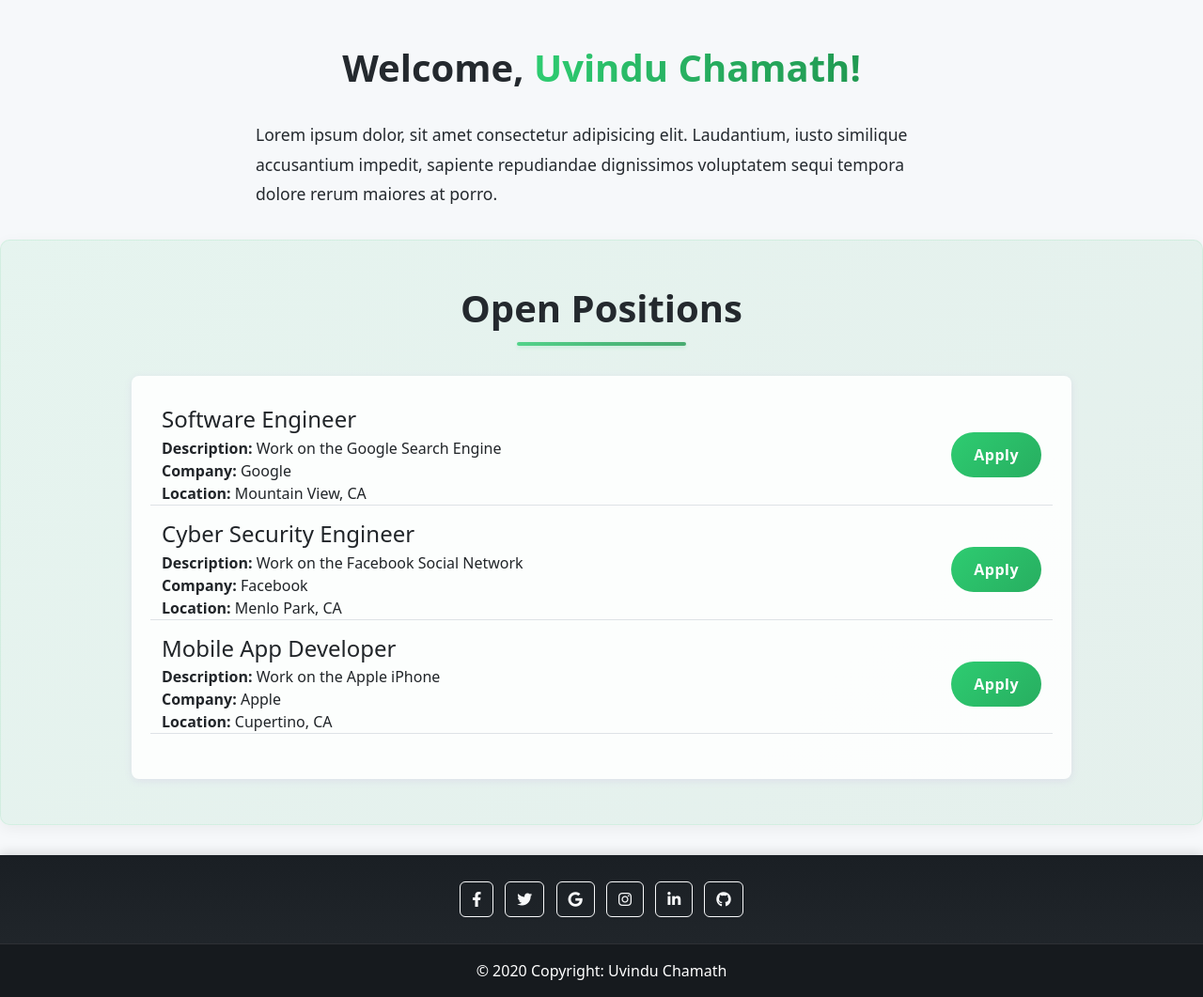
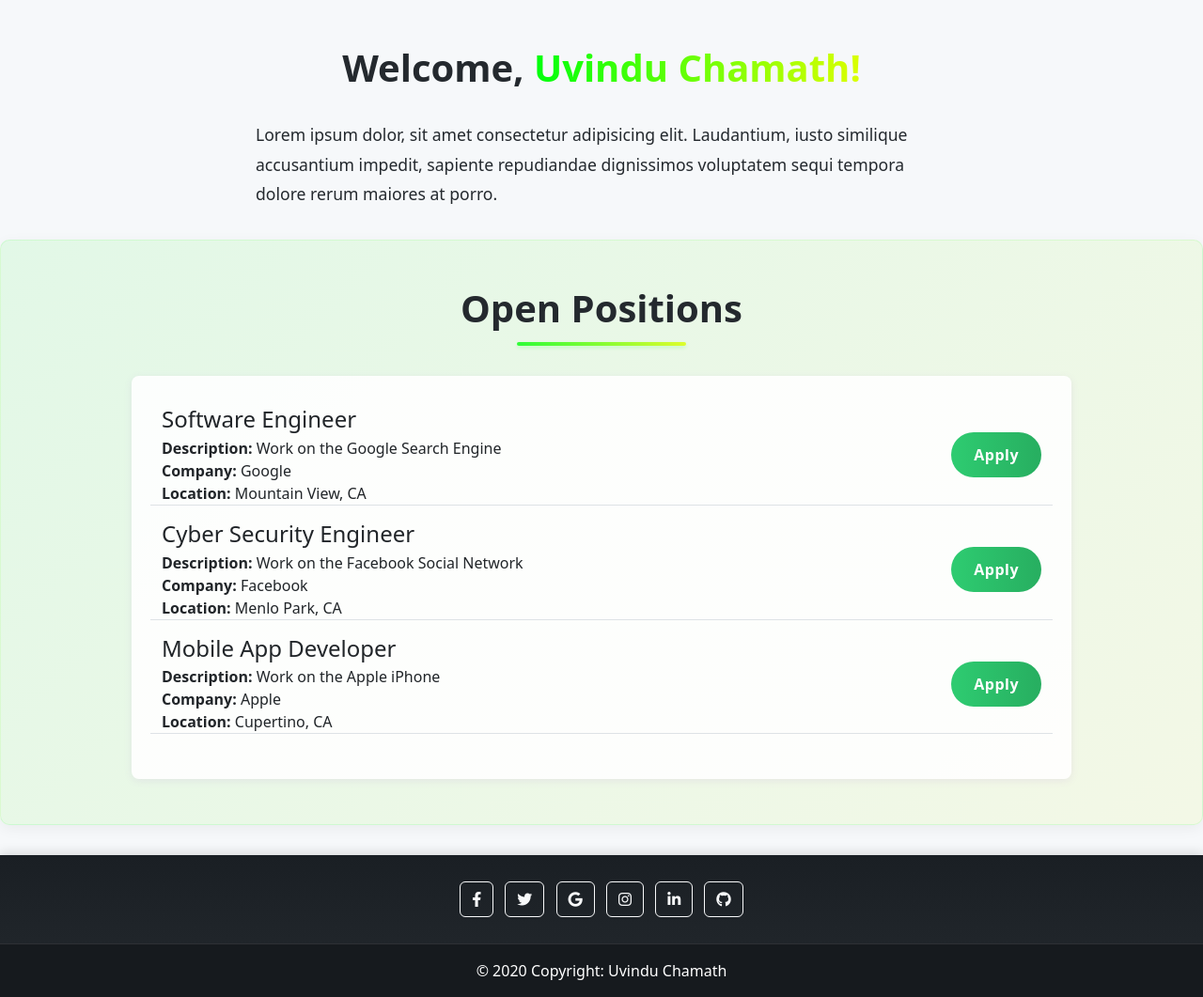
Before and after one commit to Uvindu-Chamath/my-website, a Flask app: page / in a window 1280 px wide. Shown: the part 70-1131 px from the top of the page at 94% size. Run offline with Flask 3, Linux system fonts and the light colour scheme.

Commit message:
refactor styling for buttons and navigation; updated gradients and hover effects for improved consistency

```diff
--- a/templates/home.html
+++ b/templates/home.html
@@ -29,7 +29,7 @@
         }
 
         .welcome span {
-            background: linear-gradient(90deg, #2ecc71 0%, #27ae60 50%, #219a52 100%);
+            background: linear-gradient(90deg, rgba(0,255,12,1) 0%, rgba(219,255,0,1) 100%);
             -webkit-background-clip: text;
             background-clip: text;
             color: transparent;
@@ -47,14 +47,13 @@
         .jobs-section {
             padding: 3rem 0;
             background: linear-gradient(135deg,
-                rgba(46, 204, 113, 0.08) 0%,
-                rgba(39, 174, 96, 0.08) 50%,
-                rgba(33, 154, 82, 0.08) 100%
+                rgba(0,255,12,0.08) 0%,
+                rgba(219,255,0,0.08) 100%
             );
             margin: 2rem 0;
             box-shadow: 0 4px 15px rgba(0,0,0,0.05);
             border-radius: 10px;
-            border: 1px solid rgba(46, 204, 113, 0.1);
+            border: 1px solid rgba(0,255,12,0.1);
         }
 
         .section-title {
@@ -75,10 +74,10 @@
             transform: translateX(-50%);
             width: 180px;
             height: 4px;
-            background: linear-gradient(90deg, #2ecc71 0%, #27ae60 50%, #219a52 100%);
+            background: linear-gradient(90deg, rgba(0,255,12,1) 0%, rgba(219,255,0,1) 100%);
             border-radius: 2px;
             opacity: 0.8;
-            box-shadow: 0 2px 4px rgba(46, 204, 113, 0.2);
+            box-shadow: 0 2px 4px rgba(0,255,12,0.2);
         }
 
         @keyframes pulse {
@@ -93,7 +92,7 @@
         }
 
         .btn-custom {
-            background: linear-gradient(135deg, #2ecc71 0%, #27ae60 100%);
+            background: linear-gradient(90deg, rgba(0,255,12,1) 0%, rgba(219,255,0,1) 100%);
             border: none;
             color: white;
             padding: 0.75rem 2rem;
@@ -110,9 +109,9 @@
         }
 
         .btn-custom:hover {
-            background: linear-gradient(135deg, #27ae60 0%, #219a52 100%);
+            background: linear-gradient(90deg, rgba(0,255,12,0.9) 0%, rgba(219,255,0,0.9) 100%);
             transform: translateY(-2px);
-            box-shadow: 0 7px 20px rgba(46, 204, 113, 0.3);
+            box-shadow: 0 7px 20px rgba(0,255,12,0.3);
             color: white;
             animation: pulse 1s infinite;
         }
@@ -129,7 +128,7 @@
             left: 0;
             width: 100%;
             height: 100%;
-            background: linear-gradient(45deg, #219a52 0%, #2ecc71 50%, #27ae60 100%);
+            background: linear-gradient(45deg, rgba(219,255,0,1) 0%, rgba(0,255,12,1) 100%);
             background-size: 200% auto;
             z-index: -1;
             transition: 0.5s ease;
@@ -155,10 +154,10 @@
             left: 0;
             width: 0%;
             height: 4px;
-            background: linear-gradient(90deg, #2ecc71 0%, #27ae60 50%, #219a52 100%);
+            background: linear-gradient(90deg, rgba(0,255,12,1) 0%, rgba(219,255,0,1) 100%);
             z-index: 1030; /* Increased z-index to appear above navbar */
             transition: width 0.2s ease-out;
-            box-shadow: 0 2px 4px rgba(46, 204, 113, 0.2);
+            box-shadow: 0 2px 4px rgba(0,255,12,0.2);
         }
 
         /* New styles for job items */
@@ -173,7 +172,7 @@
 
         .job-item:hover {
             transform: translateY(-2px);
-            box-shadow: 0 4px 8px rgba(46, 204, 113, 0.15);
+            box-shadow: 0 4px 8px rgba(0,255,12,0.15);
         }
 
         .job-item:last-child {
@@ -196,7 +195,7 @@
             justify-content: space-between;
             align-items: center;
             padding-top: 1rem;
-            border-top: 1px solid rgba(46, 204, 113, 0.1);
+            border-top: 1px solid rgba(0,255,12,0.1);
         }
     </style>
 </head>
--- a/templates/jobs.html
+++ b/templates/jobs.html
@@ -11,7 +11,7 @@
     }
 
     .btn-apply {
-        background: linear-gradient(135deg, #2ecc71 0%, #27ae60 100%);
+        background: linear-gradient(90deg, #2ecc71 0%, #27ae60 100%);
         border: none;
         color: white;
         padding: 0.75rem 1.5rem;
@@ -28,9 +28,9 @@
     }
 
     .btn-apply:hover {
-        background: linear-gradient(135deg, #27ae60 0%, #219a52 100%);
+        background: linear-gradient(90deg, rgba(46,204,113,0.9) 0%, rgba(39,174,96,0.9) 100%);
         transform: translateY(-2px);
-        box-shadow: 0 7px 20px rgba(46, 204, 113, 0.4);
+        box-shadow: 0 7px 20px rgba(46,204,113,0.4);
         color: white;
         animation: pulse 1s infinite;
     }
--- a/templates/nav.html
+++ b/templates/nav.html
@@ -38,11 +38,11 @@
         }
 
         .nav-links a:hover {
-            color: #2ecc71;
+            color: rgb(0,255,12);
             transform: translateY(-2px);
-            background: linear-gradient(135deg,
-                rgba(46, 204, 113, 0.1) 0%,
-                rgba(39, 174, 96, 0.1) 100%
+            background: linear-gradient(90deg,
+                rgba(0,255,12,0.1) 0%,
+                rgba(219,255,0,0.1) 100%
             );
             border-radius: 4px;
         }
@@ -54,7 +54,7 @@
             left: 50%;
             width: 0;
             height: 2px;
-            background: linear-gradient(90deg, #2ecc71 0%, #27ae60 100%);
+            background: linear-gradient(90deg, rgba(0,255,12,1) 0%, rgba(219,255,0,1) 100%);
             transition: all 0.3s ease;
             transform: translateX(-50%);
         }
```
